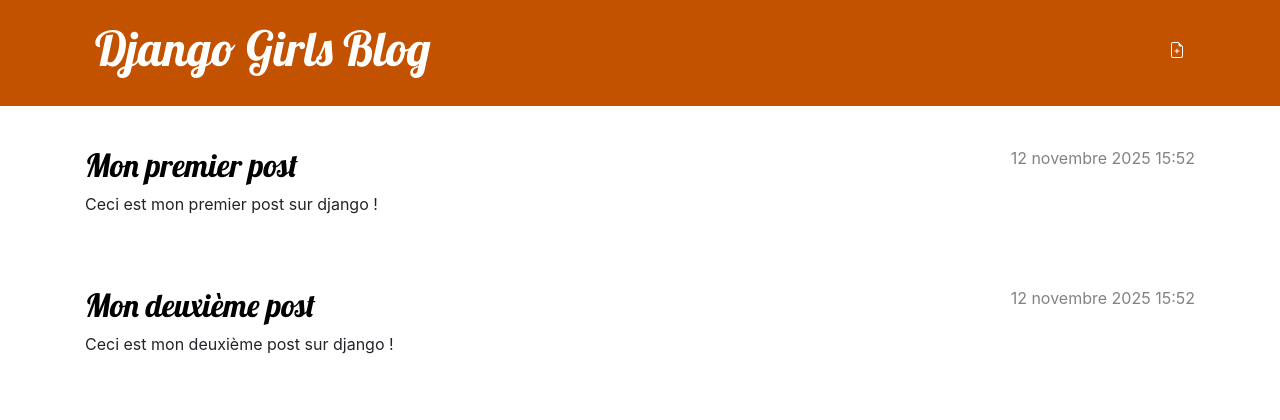
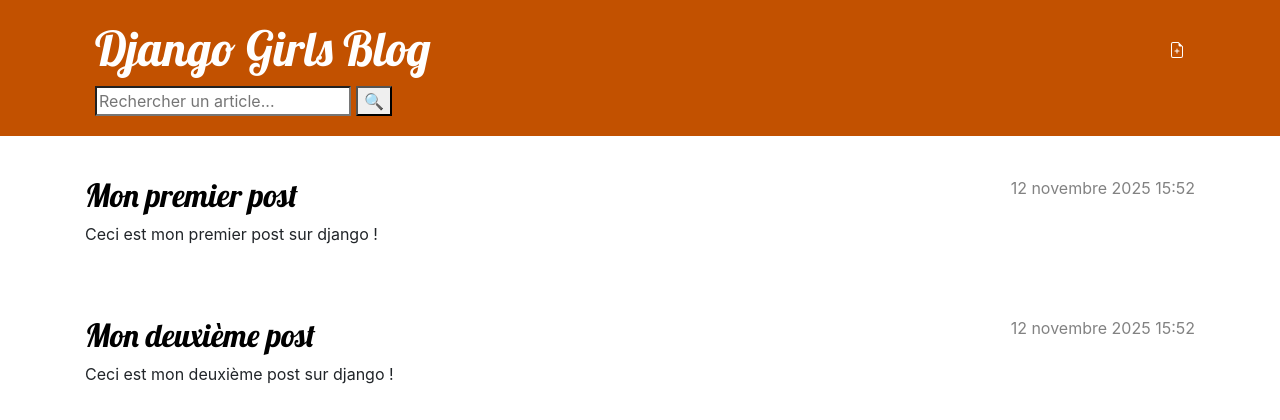
Before and after one commit to esig-ge/comp-tences-Maykel-slmn, a Django app: page / in a window 1280 px wide. Shown: the top 420 px of the page. Run offline with Django 5.2, Linux system fonts and the light colour scheme; data comes from the database, SQL or seed files in the repository.

Commit message:
ajout d'une bar de recherche

```diff
--- a/blog/templates/blog/base.html
+++ b/blog/templates/blog/base.html
@@ -14,6 +14,10 @@
                     {% include './icons/file-earmark-plus.svg' %}
                 </a>
                 <h1><a href="/">Django Girls Blog</a></h1>
+                <form method="GET" action="{% url 'post_list' %}">
+    <input type="search" name="q" placeholder="Rechercher un article...">
+    <button type="submit">🔍</button>
+</form>
             </div>
         </header>
         <main class="content container">
--- a/blog/templates/blog/post_list.html
+++ b/blog/templates/blog/post_list.html
@@ -1,5 +1,4 @@
 {% extends 'blog/base.html' %}
-
 {% block content %}
     {% for post in posts %}
         <article class="post">
```
